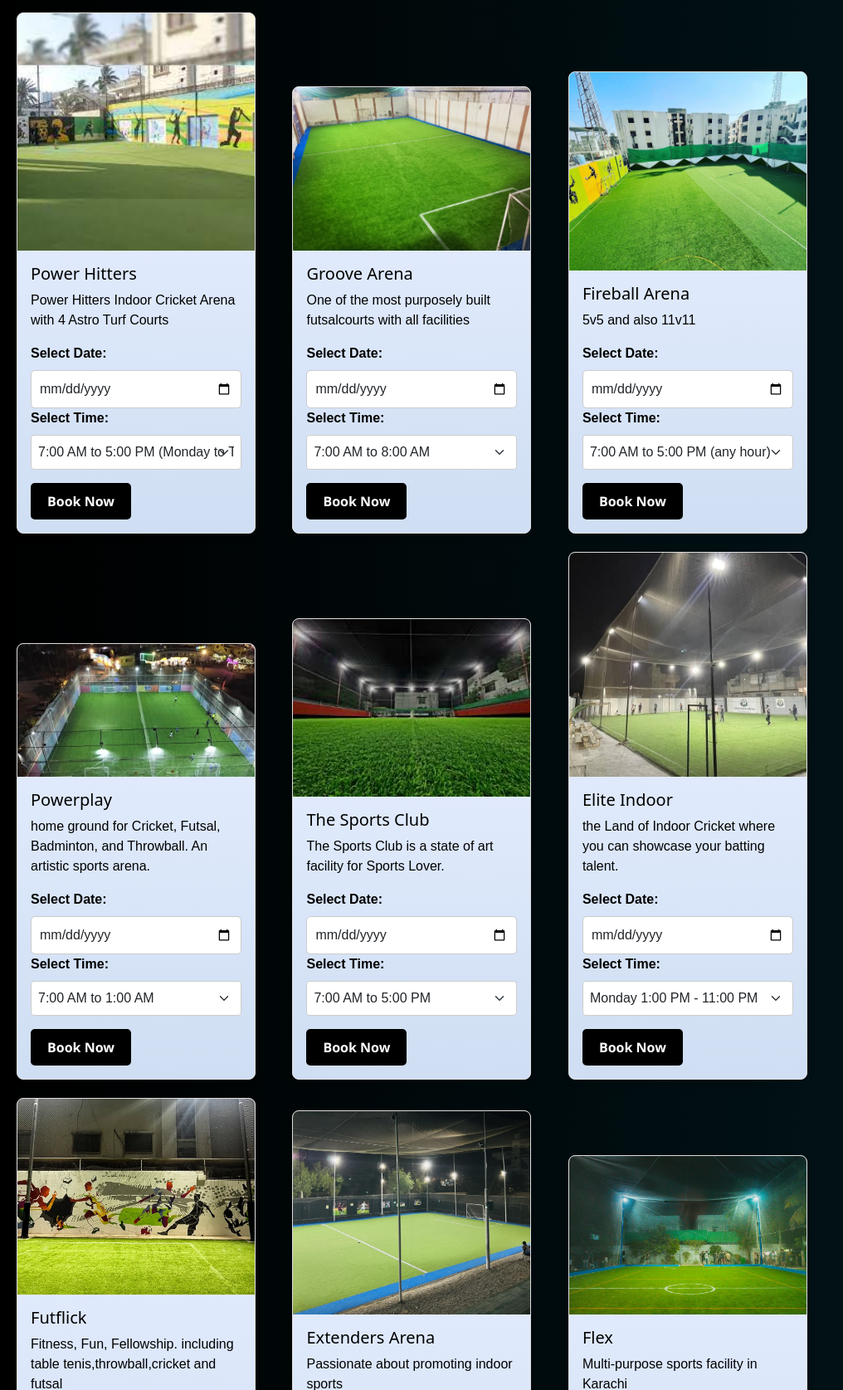
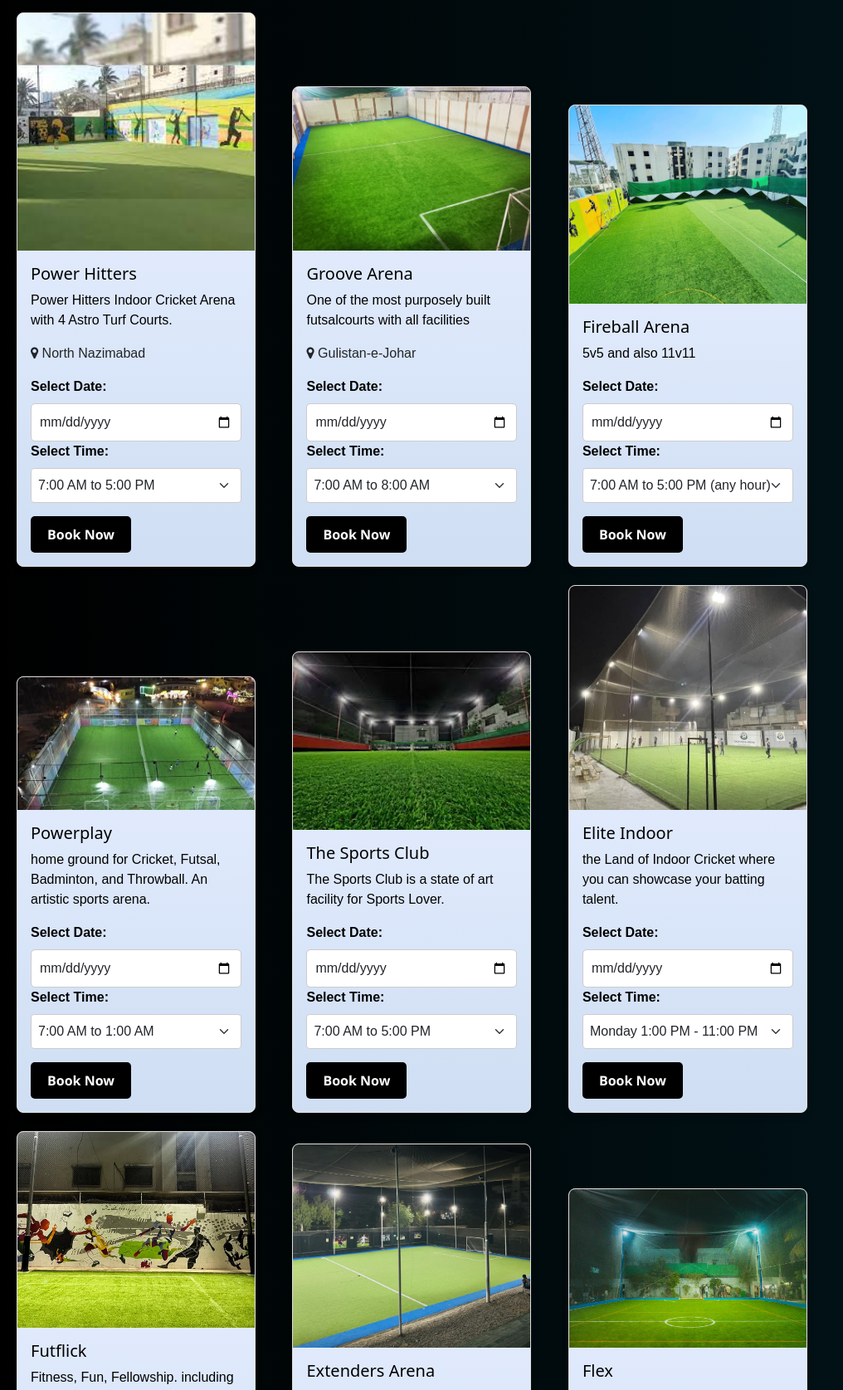
Before and after one commit to aishxix/Bookln, a Flask app: page /indoor in a window 1280 px wide. Shown: the part 75-1750 px from the top of the page at 83% size, without its empty margins (0-1016 px from the left). Run offline with Flask 3, Linux system fonts and the light colour scheme; the visitor is signed in with stand-in values (Sample User, id 1); some libraries are stand-ins or nearby versions; some web fonts are replaced.

Commit message:
updated:locationin2cards:aish

```diff
--- a/templates/indoor.html
+++ b/templates/indoor.html
@@ -5,6 +5,7 @@
   <meta charset="UTF-8" />
   <meta name="viewport" content="width=device-width, initial-scale=1.0" />
   <title>Indoor Grounds</title>
+  <link href="//maxcdn.bootstrapcdn.com/font-awesome/4.2.0/css/font-awesome.min.css" rel="stylesheet">
   <link rel="preconnect" href="https://fonts.googleapis.com">
   <link rel="preconnect" href="https://fonts.gstatic.com" crossorigin>
   <link
@@ -56,8 +57,10 @@
         <div class="card-body">
           <h5 class="card-title">Power Hitters</h5>
           <p class="card-text">
-            Power Hitters Indoor Cricket Arena with 4 Astro Turf Courts
+            Power Hitters Indoor Cricket Arena with 4 Astro Turf Courts.
           </p>
+          <p><i class="fa fa-map-marker"></i> North Nazimabad</p><!--umar copy and paste this code w the location after each court descroption -->
+
 
           <form action="/book" method="get">
             <input type="hidden" name="court" value="Power Hitters" />
@@ -67,10 +70,10 @@
             <label for="time-select-raheem">Select Time:</label>
             <select id="time-select-raheem" name="time" class="form-select">
               <option value="7:00 AM to 5:00 PM (Monday to Tursday)">
-                7:00 AM to 5:00 PM (Monday to Tursday)
+                7:00 AM to 5:00 PM
               </option>
               <option value="5:00 PM to 12:00 AM (Friday to Sunday)">
-                5:00 PM to 12:00 AM (Friday to Sunday)
+                5:00 PM to 12:00 AM
               </option>
             </select>
             <button type="submit" class="btn btn-primary">Book Now</button>
@@ -85,6 +88,8 @@
           <p class="card-text">
             One of the most purposely built futsalcourts with all facilities
           </p>
+           <p><i class="fa fa-map-marker"></i> Gulistan-e-Johar</p>  <!--umar copy and paste this code w the location after each court descroption -->
+
 
           <form action="/book" method="get">
             <input type="hidden" name="court" value="Groove Arena" />
```
